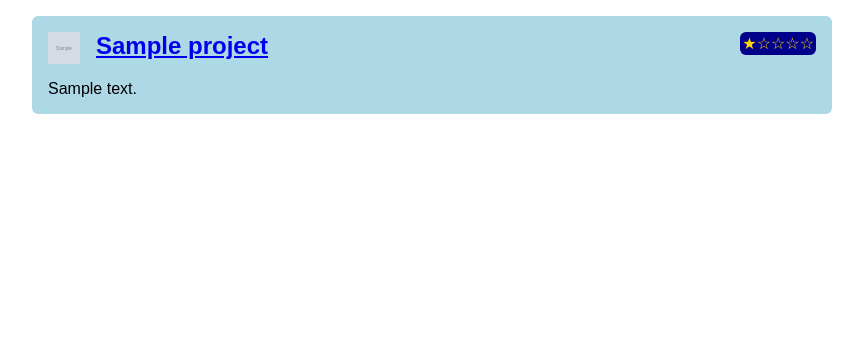
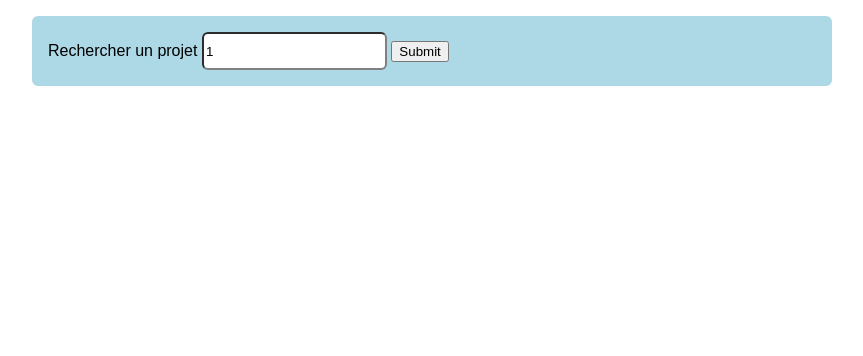
Before and after one commit to AFCMS/Hexagone_Projet_Web, a PHP site: page /?search=1 in a window 1280 px wide. Shown: the part 64-420 px from the top of the page, without its empty margins (208-1071 px from the left). Run offline with PHP 8.4, Linux system fonts and the light colour scheme; tables that the repository leaves empty or names only in its code hold one stand-in row (values such as "Sample post"); grey boxes marked "Sample" are stand-in pictures.

Commit message:
Search system

```diff
--- a/src/index.php
+++ b/src/index.php
@@ -3,10 +3,21 @@ global $projectsManager;
 global $projectsReviewManager;
 
 // TODO: filter projects
-$projects = $projectsManager->list();
+if ($_GET["search"]) {
+    $projects = $projectsManager->listFiltered($_GET["search"]);
+} else {
+    $projects = $projectsManager->list();
+}
 ?>
     <div class="main-container">
         <div class="projects-container">
+            <div class="project">
+                <form action="index.php" method="get">
+                    <label for="search">Rechercher un projet</label>
+                    <input type="text" name="search" id="search" value="<?php echo $_GET["search"] ?>">
+                    <input type="submit">
+                </form>
+            </div>
             <?php foreach ($projects as $project) :
                 $avg = $projectsReviewManager->getAvgForProject($project->getId());
                 $avgText = ($avg == null ? 'Pas encore de note' : starsHTML($avg));
```
